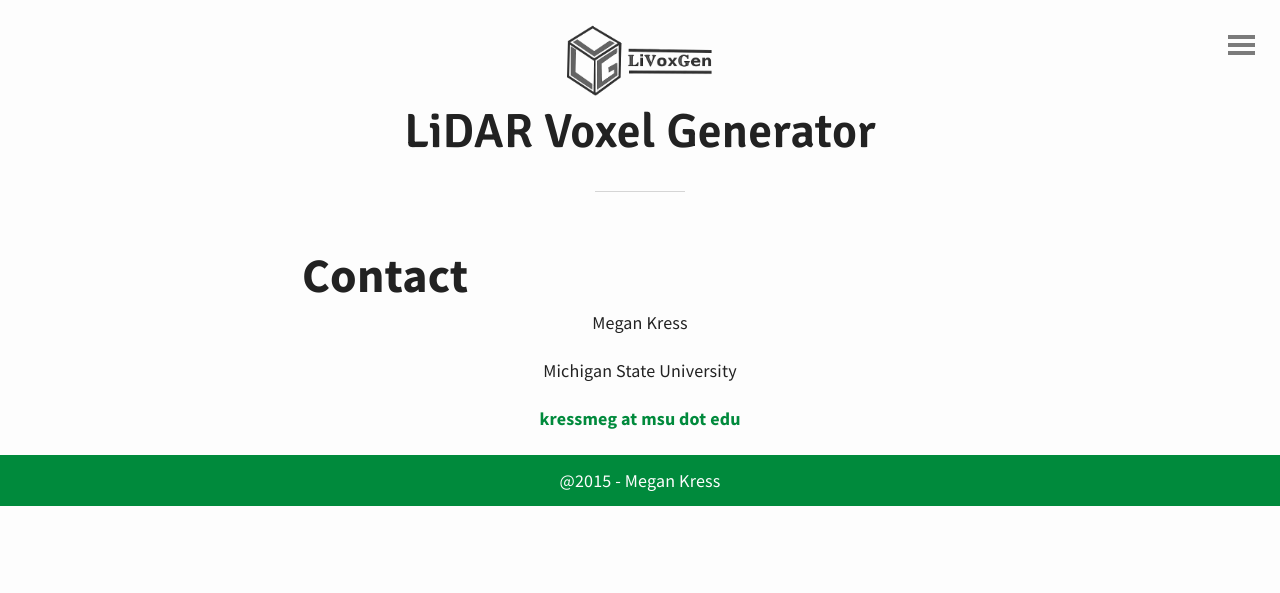
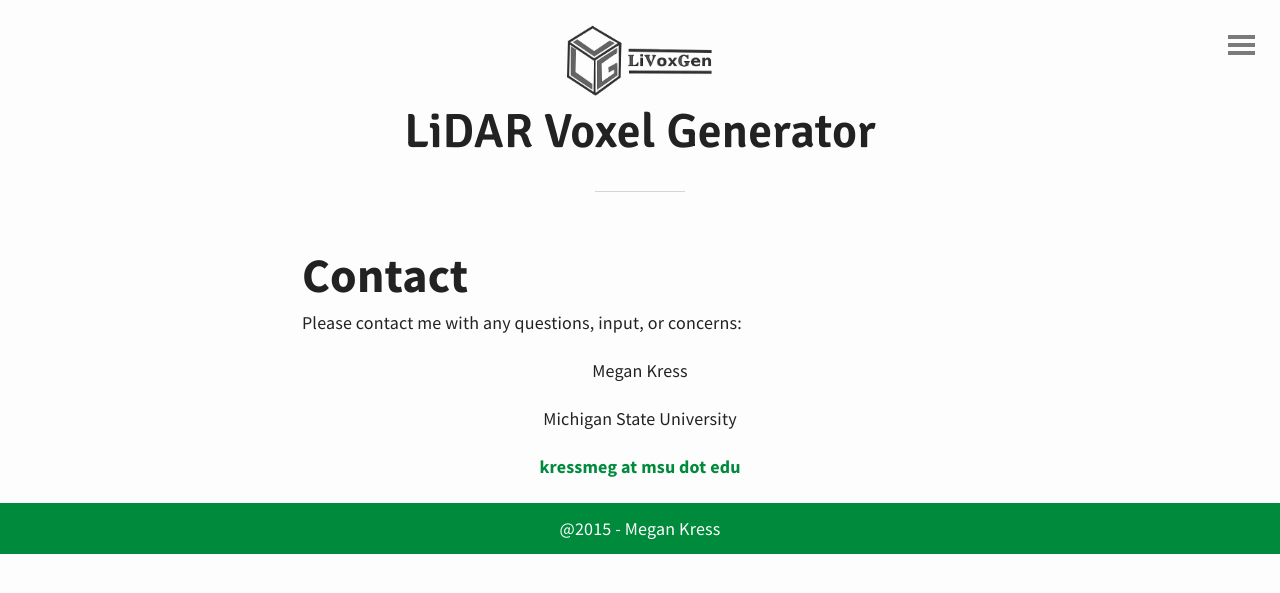
Before and after one commit to MeganKress/LiVoxGen, a Jekyll site: the page built from contact.md, in a window 1280 px wide. Shown: the top 593 px of the page. Built offline with Jekyll 4.4.1, drawn with Linux system fonts in a browser that asks for light colours.

Commit message:
Update contact.md

```diff
--- a/contact.md
+++ b/contact.md
@@ -4,6 +4,9 @@ title: Contact
 ---
 
 # Contact
+
+Please contact me with any questions, input, or concerns:
+
 <p style="text-align:center">
 Megan Kress
 <br><br>
```
